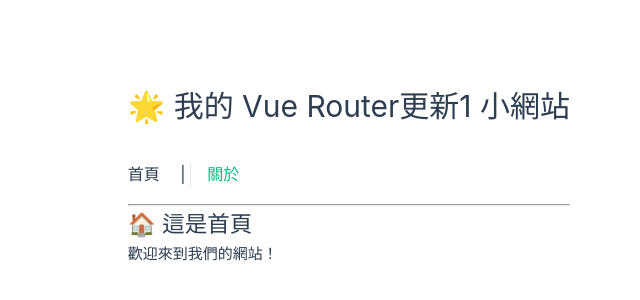
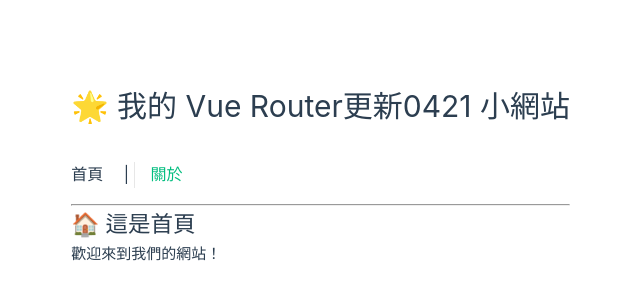
Before and after one commit to mg12mg12/vue-router-demo, a Vue app: page / in a window 1280 px wide. Shown: the part 226-526 px from the top of the page, without its empty margins (70-710 px from the left). Built offline with nearby package versions, Linux system fonts and the light colour scheme.

Commit message:
標題更新測試

```diff
--- a/src/App.vue
+++ b/src/App.vue
@@ -5,7 +5,7 @@
 
 <template>
   <div>
-    <h1>🌟 我的 Vue Router更新1 小網站</h1>
+    <h1>🌟 我的 Vue Router更新0421 小網站</h1>
     <nav>
       <router-link to="/">首頁</router-link> |
       <router-link to="/about">關於</router-link>
```
